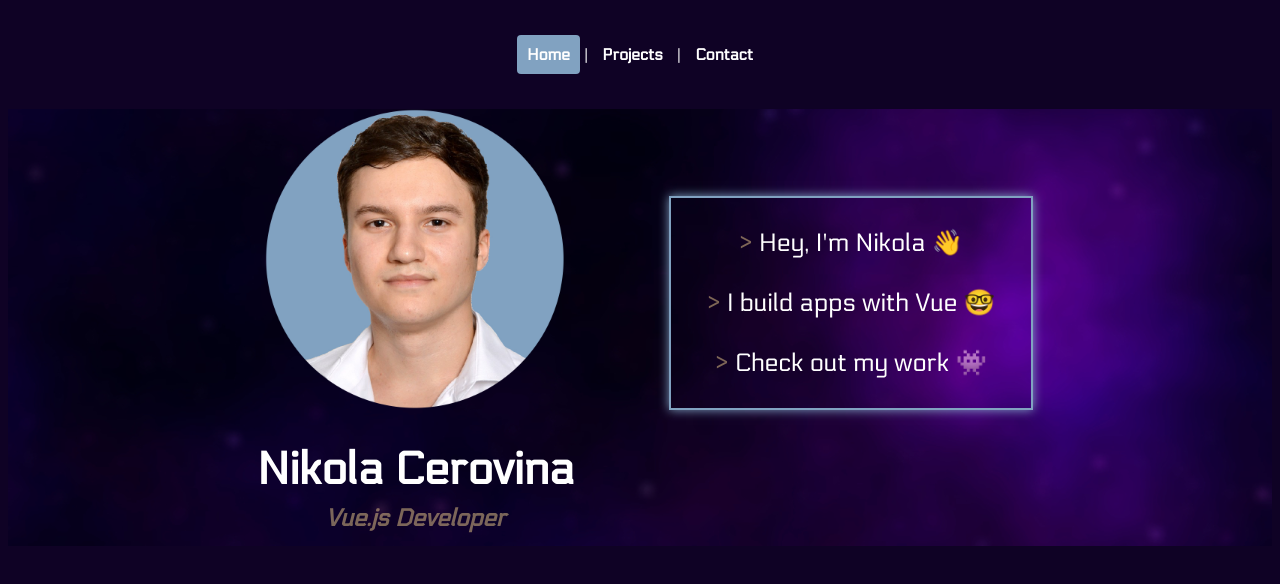
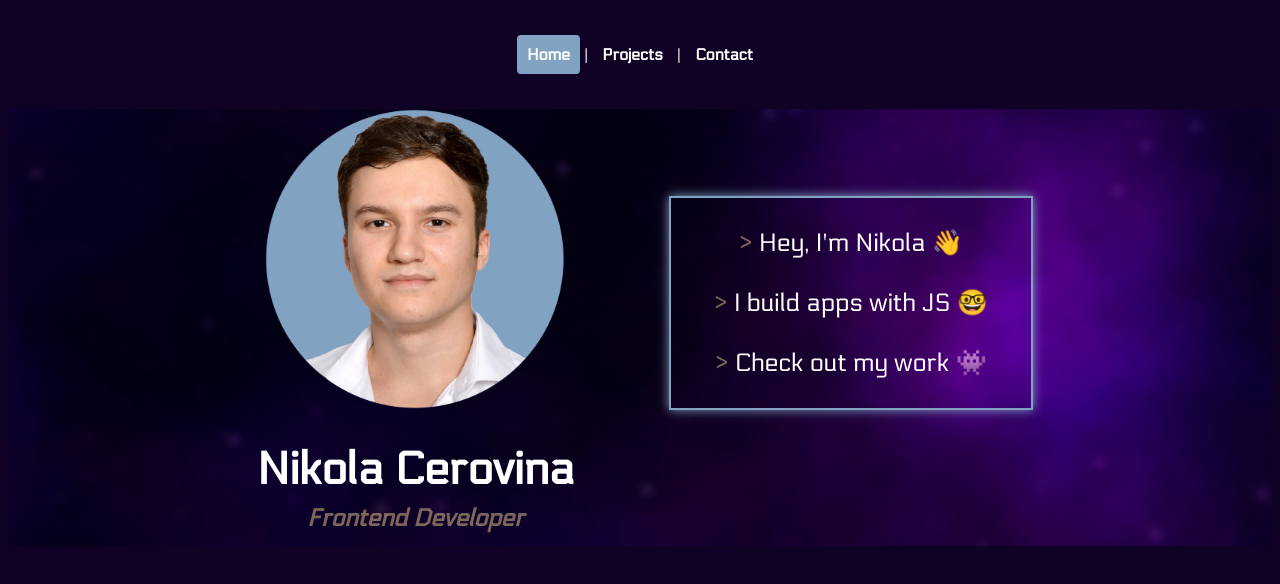
Before and after one commit to cerovina/Website-Vue-Router, a Vue app: page / in a window 1280 px wide. Shown: the top 584 px of the page. Built offline with nearby package versions, Linux system fonts and the light colour scheme.

Commit message:
Minor style changes

```diff
--- a/src/views/HomeView.vue
+++ b/src/views/HomeView.vue
@@ -4,7 +4,7 @@
       <img class="img" src="@/assets/mypicCircle.png">
       <h1 class="title">Nikola Cerovina</h1>
       <div class="moving-title-container">
-        <h2 ref="movingTitle" class="yellow dev grad">Vue.js Developer</h2>
+        <h2 ref="movingTitle" class="yellow dev grad">Frontend Developer</h2>
       </div>
     </div>
     <div class="aboutMe">
@@ -12,7 +12,7 @@
         <span class="yellow">></span> Hey, I'm Nikola 👋
         <br>
         <br>
-        <span class="yellow">></span> I build apps with Vue 🤓
+        <span class="yellow">></span> I build apps with JS 🤓
         <br>
         <br>
         <span class="yellow">></span> Check out my work 👾
```
